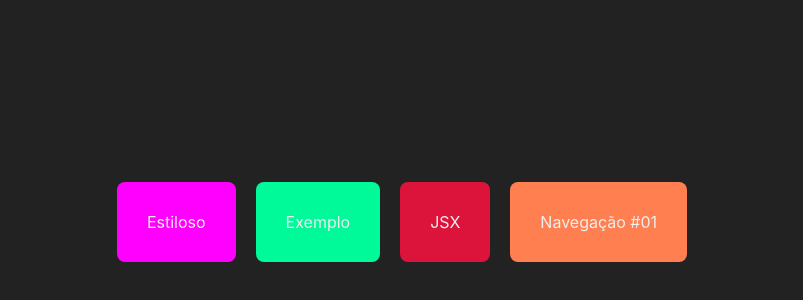
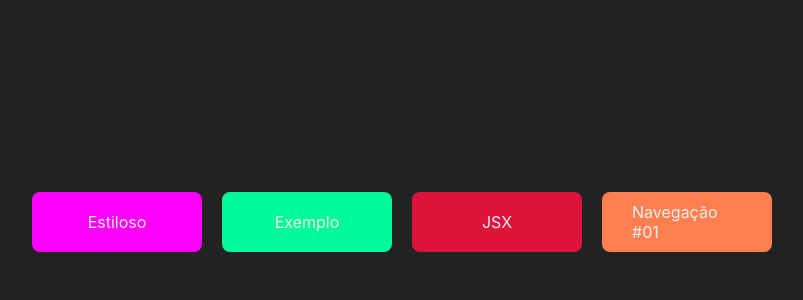
Before and after one commit to davidIsrael-rj/Cadastro_Usuario_Next_React, a Next.js app: page / in a window 1280 px wide. Shown: the part 178-478 px from the top of the page, without its empty margins (238-1041 px from the left). Built offline with nearby package versions, Linux system fonts and the light colour scheme.

Commit message:
Alinhamentos de botões

```diff
--- a/src/styles/Navegador.module.css
+++ b/src/styles/Navegador.module.css
@@ -3,4 +3,10 @@
     margin: 10px ;
     border-radius: 8px;
     cursor: pointer;
+    width: 170px;
+    height: 50px;
+    /* text-align: center; */
+    display: flex;
+    justify-content: center;
+    align-items: center;
 }
```
